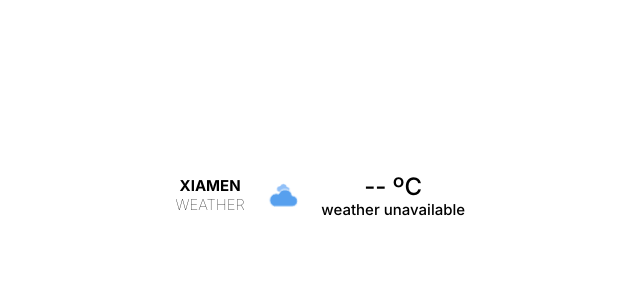
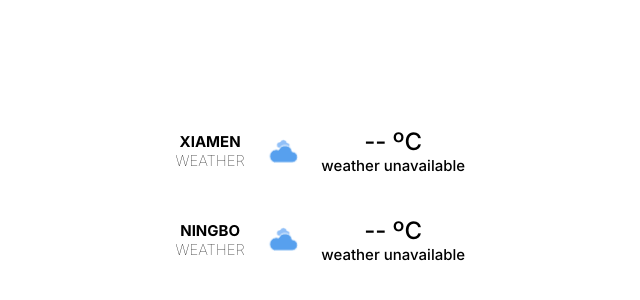
Before and after one commit to handeesome/notion-widgets, a plain HTML site: page weather/index.html in a window 1280 px wide. Shown: the part 204-504 px from the top of the page, without its empty margins (318-958 px from the left). Drawn offline with Linux system fonts and the light colour scheme; no server answers.

Commit message:
Add Ningbo weather row

```diff
--- a/weather/app.js
+++ b/weather/app.js
@@ -1,23 +1,42 @@
-const XIAMEN = {
-  latitude: 24.4798,
-  longitude: 118.0819,
-  timezone: "Asia/Shanghai",
-};
+const LOCATIONS = [
+  {
+    id: "xiamen",
+    displayName: "Xiamen",
+    latitude: 24.4798,
+    longitude: 118.0819,
+    timezone: "Asia/Shanghai",
+  },
+  {
+    id: "ningbo",
+    displayName: "Ningbo",
+    latitude: 29.8683,
+    longitude: 121.544,
+    timezone: "Asia/Shanghai",
+  },
+];
 
 const REFRESH_INTERVAL_MS = 10 * 60 * 1000;
-const CACHE_KEY = "xiamen-weather-current-v1";
-
-const weatherElement = document.querySelector(".weather");
-const temperatureElement = document.querySelector("#temperature");
-const descriptionElement = document.querySelector("#description");
-const iconElement = document.querySelector("#weather-icon");
-const statusElement = document.querySelector("#status");
 
 applyThemePreference();
-renderIcon("cloud", true);
-loadCachedWeather();
-refreshWeather();
-window.setInterval(refreshWeather, REFRESH_INTERVAL_MS);
+
+for (const location of LOCATIONS) {
+  const root = document.querySelector(`[data-weather="${location.id}"]`);
+  const elements = {
+    root,
+    temperature: root.querySelector("[data-temperature]"),
+    description: root.querySelector("[data-description]"),
+    icon: root.querySelector("[data-weather-icon]"),
+    status: root.querySelector("[data-status]"),
+  };
+
+  renderIcon(elements.icon, "cloud", true);
+  loadCachedWeather(location, elements);
+  refreshWeather(location, elements);
+  window.setInterval(
+    () => refreshWeather(location, elements),
+    REFRESH_INTERVAL_MS,
+  );
+}
 
 function applyThemePreference() {
   const theme = new URLSearchParams(window.location.search).get("theme");
@@ -26,23 +45,23 @@ function applyThemePreference() {
   }
 }
 
-function buildEndpoint() {
+function buildEndpoint(location) {
   const params = new URLSearchParams({
-    latitude: XIAMEN.latitude,
-    longitude: XIAMEN.longitude,
+    latitude: location.latitude,
+    longitude: location.longitude,
     current: "temperature_2m,weather_code,is_day",
-    timezone: XIAMEN.timezone,
+    timezone: location.timezone,
   });
 
   return `https://api.open-meteo.com/v1/forecast?${params}`;
 }
 
-async function refreshWeather() {
+async function refreshWeather(location, elements) {
   const controller = new AbortController();
   const timeout = window.setTimeout(() => controller.abort(), 8000);
 
   try {
-    const response = await fetch(buildEndpoint(), {
+    const response = await fetch(buildEndpoint(location), {
       signal: controller.signal,
       cache: "no-store",
     });
@@ -65,40 +84,44 @@ async function refreshWeather() {
       updatedAt: Date.now(),
     };
 
-    localStorage.setItem(CACHE_KEY, JSON.stringify(weather));
-    renderWeather(weather);
+    localStorage.setItem(getCacheKey(location), JSON.stringify(weather));
+    renderWeather(location, elements, weather);
   } catch (error) {
-    const hasReading = temperatureElement.textContent !== "--";
+    const hasReading = elements.temperature.textContent !== "--";
     if (!hasReading) {
-      descriptionElement.textContent = "weather unavailable";
-      statusElement.textContent = "Current weather for Xiamen is temporarily unavailable.";
+      elements.description.textContent = "weather unavailable";
+      elements.status.textContent = `Current weather for ${location.displayName} is temporarily unavailable.`;
     }
-    console.warn("Could not refresh Xiamen weather:", error);
+    console.warn(`Could not refresh ${location.displayName} weather:`, error);
   } finally {
     window.clearTimeout(timeout);
-    weatherElement.setAttribute("aria-busy", "false");
+    elements.root.setAttribute("aria-busy", "false");
   }
 }
 
-function loadCachedWeather() {
+function getCacheKey(location) {
+  return `${location.id}-weather-current-v1`;
+}
+
+function loadCachedWeather(location, elements) {
   try {
-    const weather = JSON.parse(localStorage.getItem(CACHE_KEY));
+    const weather = JSON.parse(localStorage.getItem(getCacheKey(location)));
     const isRecent = Date.now() - weather.updatedAt < 3 * 60 * 60 * 1000;
     if (isRecent && Number.isFinite(weather.temperature)) {
-      renderWeather(weather);
+      renderWeather(location, elements, weather);
     }
   } catch {
     // A missing or malformed cache should never prevent a fresh request.
   }
 }
 
-function renderWeather(weather) {
+function renderWeather(location, elements, weather) {
   const condition = getCondition(weather.code);
-  temperatureElement.textContent = weather.temperature;
-  descriptionElement.textContent = condition.description;
-  statusElement.textContent = `${weather.temperature} degrees Celsius and ${condition.description} in Xiamen.`;
-  renderIcon(condition.icon, weather.isDay);
-  weatherElement.dataset.ready = "true";
+  elements.temperature.textContent = weather.temperature;
+  elements.description.textContent = condition.description;
+  elements.status.textContent = `${weather.temperature} degrees Celsius and ${condition.description} in ${location.displayName}.`;
+  renderIcon(elements.icon, condition.icon, weather.isDay);
+  elements.root.dataset.ready = "true";
 }
 
 function getCondition(code) {
@@ -119,7 +142,7 @@ function getCondition(code) {
   return { description: "current weather", icon: "cloud" };
 }
 
-function renderIcon(type, isDay) {
+function renderIcon(iconElement, type, isDay) {
   const sunOrMoon = isDay
     ? '<circle cx="19" cy="18" r="7.2" fill="#FFC84D" stroke="#FFFFFF" stroke-width="1.5"/><g class="sun-rays" stroke="#FFC84D" stroke-width="2" stroke-linecap="round"><path d="M19 5.5v3"/><path d="M19 27.5v3"/><path d="M6.5 18h3"/><path d="M28.5 18h3"/><path d="m10.2 9.2 2.1 2.1"/><path d="m25.7 24.7 2.1 2.1"/><path d="m27.8 9.2-2.1 2.1"/></g>'
     : '<path d="M25.5 8.2a10 10 0 1 0 8.1 15.9 10.5 10.5 0 0 1-8.1-15.9Z" fill="#8EBBFF" stroke="#FFFFFF" stroke-width="1.5"/>';
--- a/weather/index.html
+++ b/weather/index.html
@@ -5,27 +5,44 @@
     <meta name="viewport" content="width=device-width, initial-scale=1" />
     <meta name="color-scheme" content="light dark" />
     <meta name="theme-color" content="#191919" />
-    <title>Xiamen Weather</title>
-    <link rel="stylesheet" href="./styles.css?v=2" />
+    <title>Xiamen &amp; Ningbo Weather</title>
+    <link rel="stylesheet" href="./styles.css?v=3" />
   </head>
   <body>
-    <main class="widget" aria-label="Current weather in Xiamen">
-      <div class="weather" aria-live="polite" aria-busy="true">
+    <main class="widget" aria-label="Current weather in Xiamen and Ningbo">
+      <div class="weather-stack">
+        <section class="weather" data-weather="xiamen" aria-live="polite" aria-busy="true">
           <div class="place" aria-hidden="true">
             <p class="city">XIAMEN</p>
             <p class="label">WEATHER</p>
           </div>
 
-        <div class="weather-icon" id="weather-icon" aria-hidden="true"></div>
+          <div class="weather-icon" data-weather-icon aria-hidden="true"></div>
 
           <div class="conditions">
-          <p class="temperature"><span id="temperature">--</span> ºC</p>
-          <p class="description" id="description">loading weather</p>
+            <p class="temperature"><span data-temperature>--</span> ºC</p>
+            <p class="description" data-description>loading weather</p>
           </div>
+          <p class="sr-only" data-status>Loading current weather for Xiamen.</p>
+        </section>
+
+        <section class="weather" data-weather="ningbo" aria-live="polite" aria-busy="true">
+          <div class="place" aria-hidden="true">
+            <p class="city">NINGBO</p>
+            <p class="label">WEATHER</p>
           </div>
-      <p class="sr-only" id="status">Loading current weather for Xiamen.</p>
+
+          <div class="weather-icon" data-weather-icon aria-hidden="true"></div>
+
+          <div class="conditions">
+            <p class="temperature"><span data-temperature>--</span> ºC</p>
+            <p class="description" data-description>loading weather</p>
+          </div>
+          <p class="sr-only" data-status>Loading current weather for Ningbo.</p>
+        </section>
+      </div>
     </main>
 
-    <script src="./app.js?v=7" defer></script>
+    <script src="./app.js?v=8" defer></script>
   </body>
 </html>
--- a/weather/styles.css
+++ b/weather/styles.css
@@ -50,6 +50,14 @@ body {
   height: 100%;
   align-items: center;
   justify-content: center;
+}
+
+.weather-stack {
+  display: flex;
+  flex-direction: column;
+  align-items: center;
+  justify-content: center;
+  gap: 0;
 }
 
 .weather {
```
Also changed, not shown: weather/README.md, weather/xiamen-widget-preview.png. Lines whose indentation alone changed are shown as unchanged.
